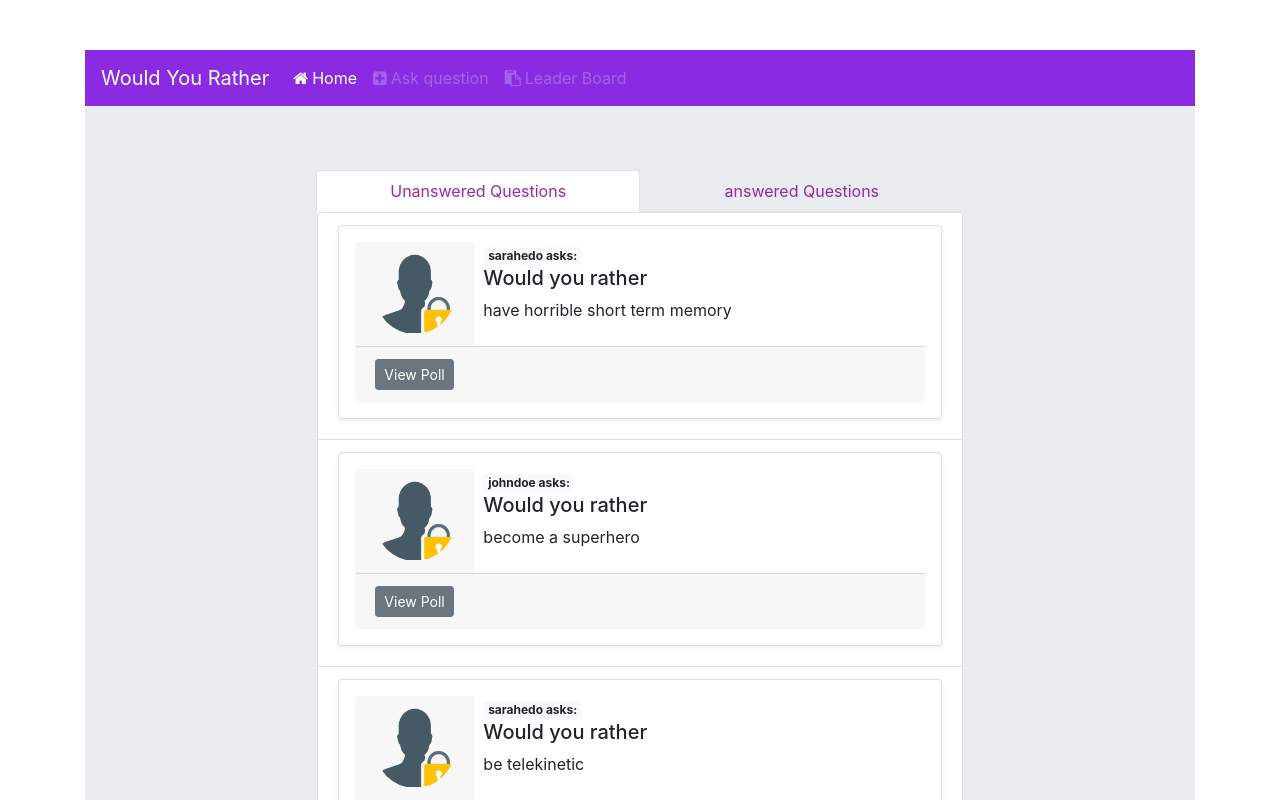
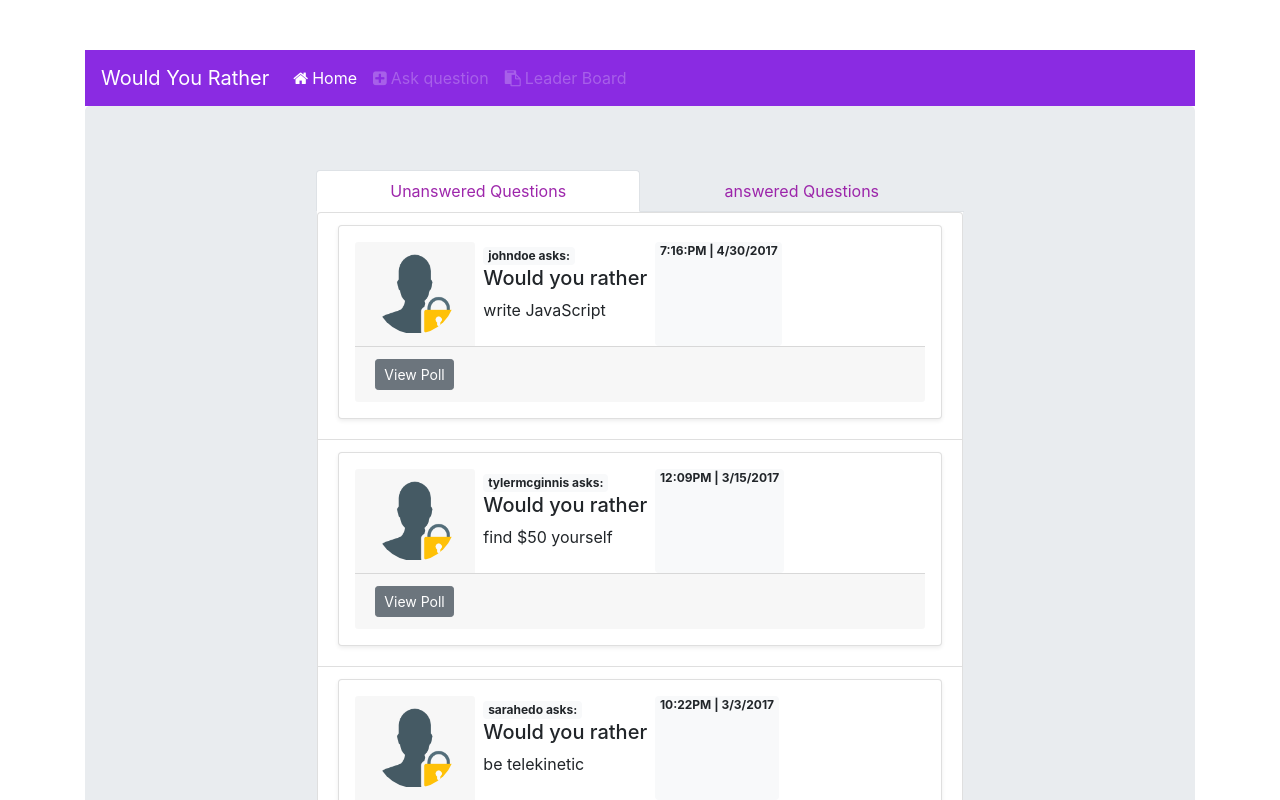
Before and after one commit to nfaycel/Would-You-Rather, a React (Create React App) app: page /Login in a window 1280 px wide. Both pictures are taken after a click on the button "Login". Shown: the top 800 px of the page. Built offline with nearby package versions, Linux system fonts and the light colour scheme.

Commit message:
Added the questions by timestamp order

```diff
--- a/src/components/Home.js
+++ b/src/components/Home.js
@@ -11,6 +11,12 @@ import {Link} from 'react-router-dom'
 class Question extends Component {
   render() {
     const question = this.props;
+    function formatDate (timestamp) {
+      const d = new Date(timestamp)
+      const time = d.toLocaleTimeString('en-US')
+      return time.substr(0, 5) + time.slice(-2) + ' | ' + d.toLocaleDateString()
+    }
+
     return (
       // <Link to={`/questions/${question.question.id}`}
       <div
@@ -25,6 +31,7 @@ class Question extends Component {
           <h5 className="card-text">Would you rather</h5>
           <p className="card-text">{question.question.optionOne.text}</p>
         </div>
+        <span className='badge badge-light'>{formatDate(question.question.timestamp)}</span>
 
         <div className="card-footer w-100 text-muted">
           <Button as={Link} to={`/questions/${question.question.id}`} variant="secondary" size="sm">
@@ -40,7 +47,10 @@ class Question extends Component {
 
 class QuestionList extends Component {
   render() {
-    const questionsList = Object.values(this.props.questions);
+    const questionsList = Object.values(this.props.questions).sort(function(a, b){return b.timestamp - a.timestamp});
+
+
+
     return (
       <ListGroup style={{ width: "100%" }}>
         {console.log("filter = :", this.props.filter)}
```
